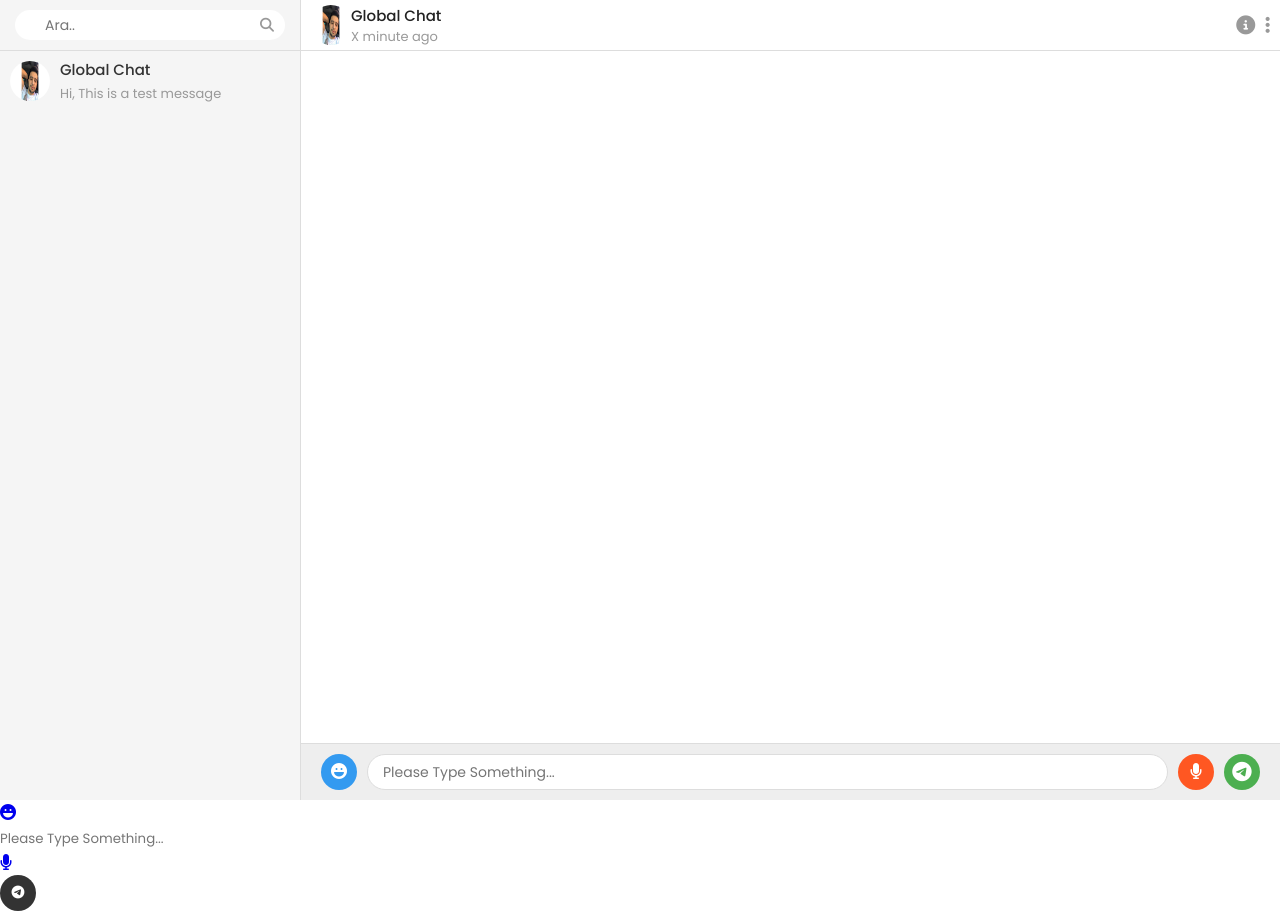
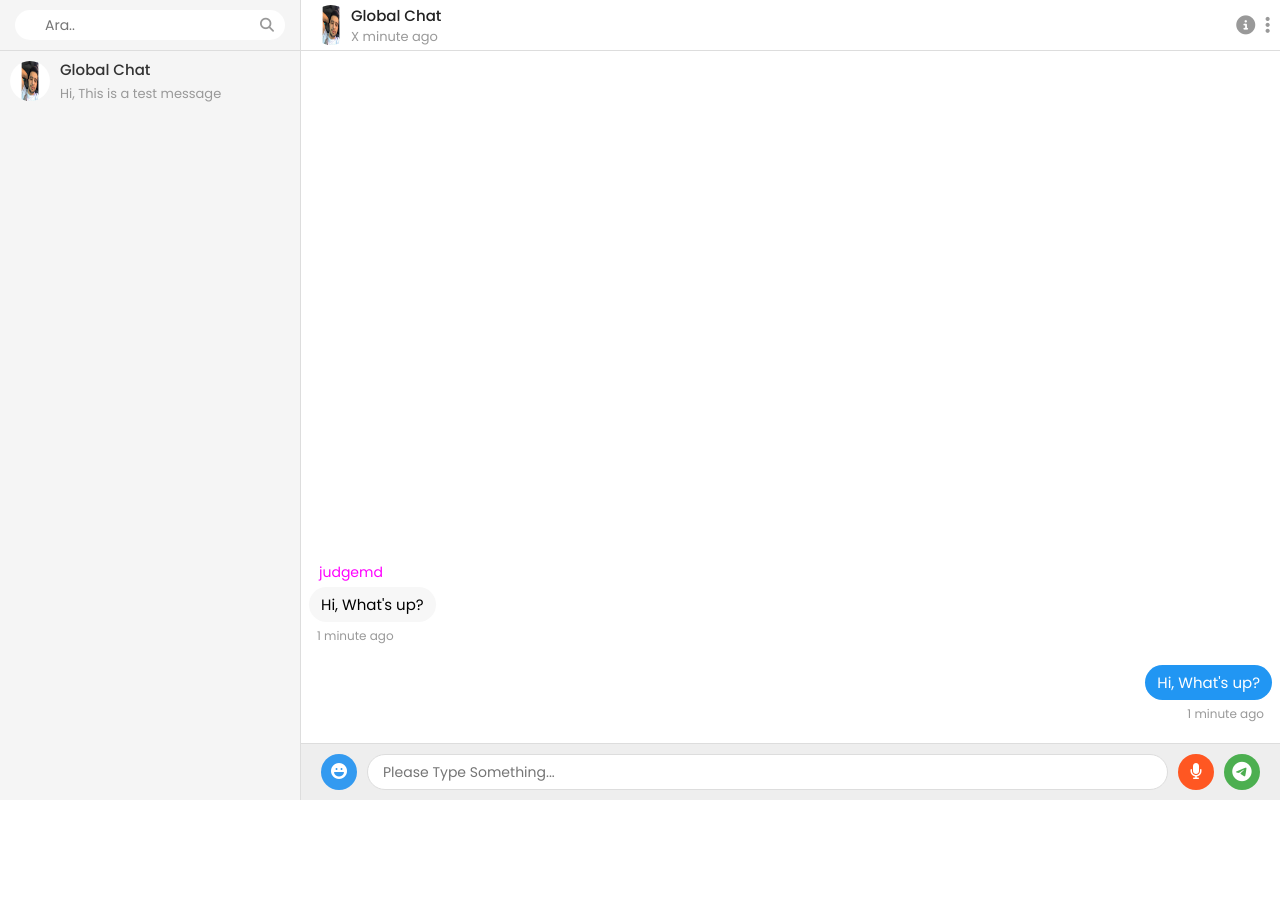
Before and after one commit to judgemd/Chat_boxs, a PHP site: page /chat/chat.php in a window 1280 px wide. After the commit the page ends 800 px from the top, so only its background shows below. Run offline with PHP 8.4, Linux system fonts and the light colour scheme; some libraries are stand-ins or nearby versions.

Commit message:
Fix bugs

```diff
--- a/chat/chat.php
+++ b/chat/chat.php
@@ -61,7 +61,7 @@
 
 
                ?>
-<!--
+
                <div class="message">
                    <div class="user_name">judgemd</div>
                    <div class="bubble">Hi, What's up?</div>
@@ -71,7 +71,7 @@
                    <div class="bubble">Hi, What's up?</div>
                    <div class="time">1 minute ago</div>
                </div>
-             -->
+
              </div>
              <div class="message-form">
                  <ul>
@@ -102,26 +102,7 @@
             //    }
                  ?>
    </div>
-            <div class="message-form">
-                <ul>
-                    <li class = "emoji">
-                        <a href = "#"><i class = "fa fa-laugh"></i></a>
-                    </li>
-                    <li class="input">
-                      <form action="../system/chatmessage.php" method="post" id="send">
-                        <input type = "text" name="text" placeholder="Please Type Something...">
-                      </form>
-                    </li>
-                    <li class = "micr">
-                        <a href="#"><i class = "fa fa-microphone"></i></a>
-                    </li>
-                    <li class = "telegram">
-                        <button name="sendmessage" form="send"><i class="fab fa-telegram-plane"></i></button>
-                    </li>
-                </ul>
-            </div>
 
-        </div>
 
     </div>
 
```
